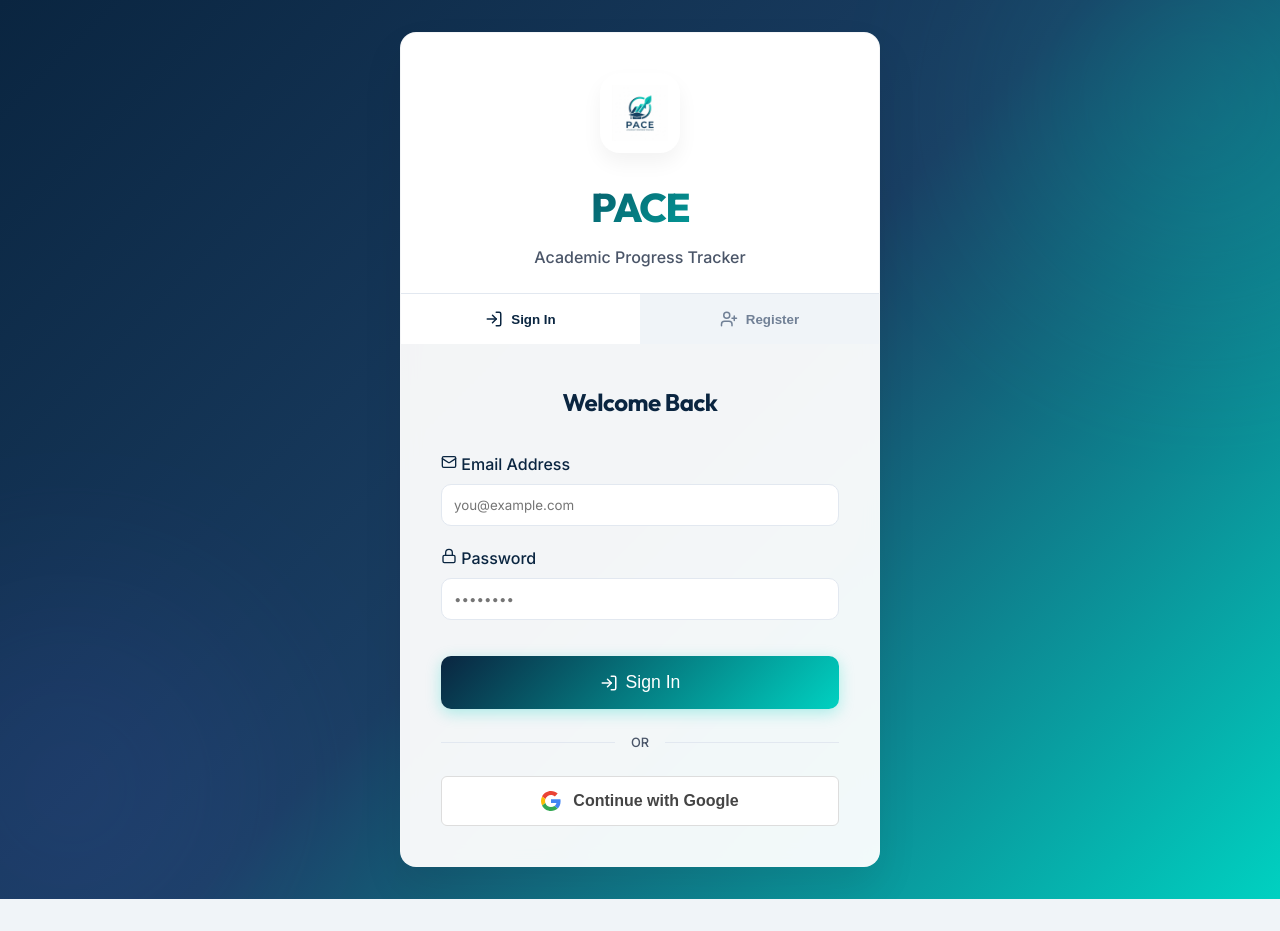
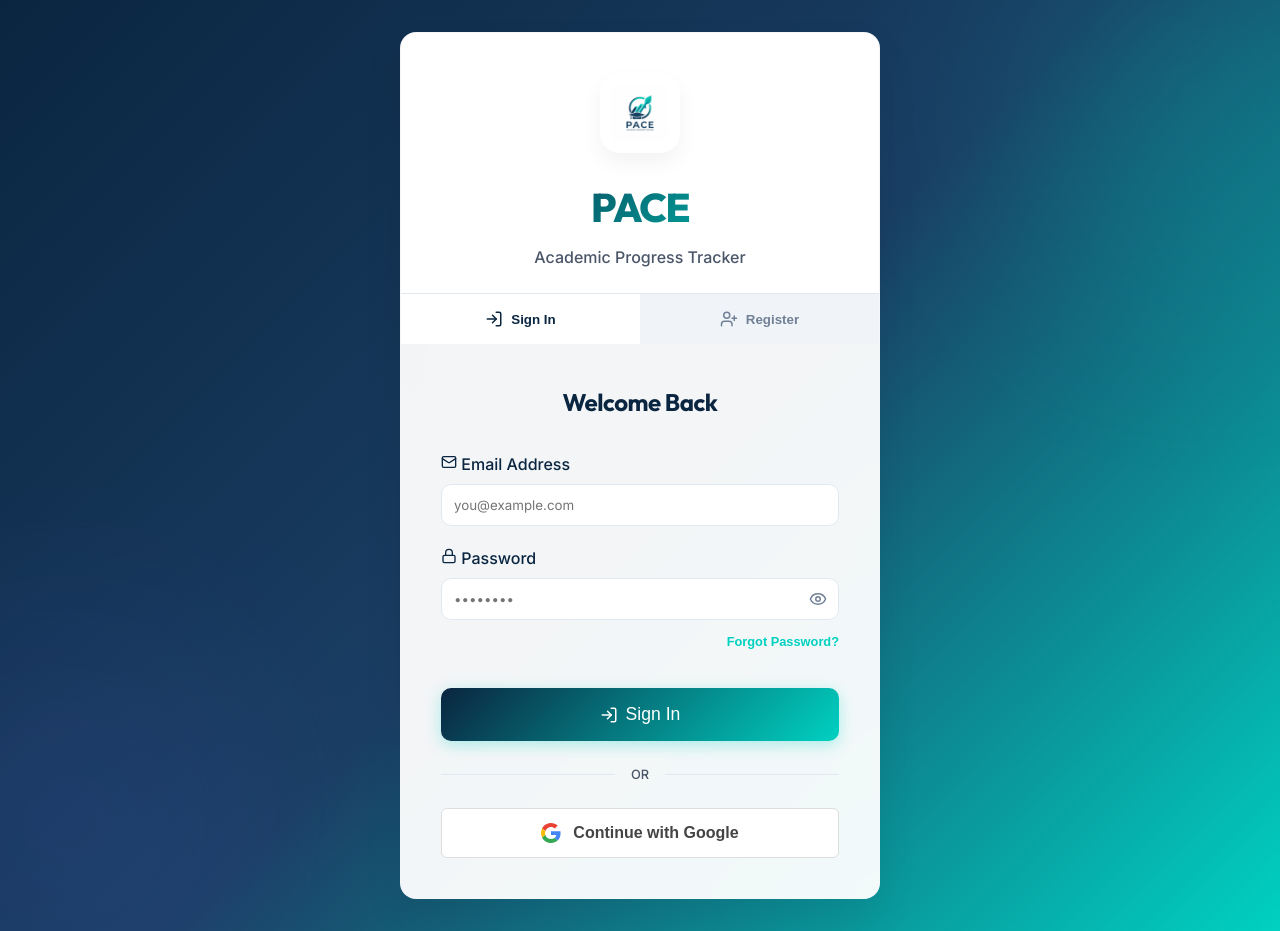
Before and after one commit to neri2tech/PACE, a React (Vite) app: page /login in a window 1280 px wide. Before the commit the page ends 899 px from the top, so only its background shows below. Built offline with nearby package versions, Linux system fonts and the light colour scheme; no server answers.

Commit message:
feat: implement authentication UI components and context provider for user management

```diff
--- a/src/components/Auth.jsx
+++ b/src/components/Auth.jsx
@@ -1,12 +1,13 @@
 import React, { useState } from 'react';
 import { useAuth } from '../context/AuthContext';
-import { Users, Lock, Mail, UserPlus, LogIn, School, BookOpen } from 'lucide-react';
+import { Users, Lock, Mail, UserPlus, LogIn, School, BookOpen, Eye, EyeOff } from 'lucide-react';
 import { useNavigate } from 'react-router-dom';
 import logo from '../assets/logo.png';
 
 export const Auth = () => {
-  const { login, register, user, loginWithGoogle } = useAuth();
+  const { login, register, user, loginWithGoogle, resetPassword } = useAuth();
   const [isLogin, setIsLogin] = useState(true);
+  const [showPassword, setShowPassword] = useState(false);
   const [email, setEmail] = useState('');
   const [password, setPassword] = useState('');
   const [firstName, setFirstName] = useState('');
@@ -14,8 +15,26 @@ export const Auth = () => {
   const [schoolName, setSchoolName] = useState('');
   const [selectedRole, setSelectedRole] = useState('superadmin'); // superadmin = school admin
   const [error, setError] = useState('');
+  const [success, setSuccess] = useState('');
   const [loading, setLoading] = useState(false);
   const navigate = useNavigate();
+
+  const handleForgotPassword = async () => {
+    if (!email) {
+      setError('Please enter your email address first.');
+      return;
+    }
+    setError('');
+    setLoading(true);
+    try {
+      await resetPassword(email);
+      setSuccess('Password reset link sent to your email!');
+    } catch (err) {
+      setError(err.message);
+    } finally {
+      setLoading(false);
+    }
+  };
 
   const handleGoogleLogin = async () => {
     setError('');
@@ -283,14 +302,46 @@ export const Auth = () => {
               <label className="form-label">
                 <Lock size={16} /> Password
               </label>
+              <div style={{ position: 'relative' }}>
                 <input
-                type="password"
+                  type={showPassword ? "text" : "password"}
                   required
                   value={password}
                   onChange={(e) => setPassword(e.target.value)}
                   className="form-input"
                   placeholder="••••••••"
+                  style={{ paddingRight: '2.5rem' }}
                 />
+                <button
+                  type="button"
+                  onClick={() => setShowPassword(!showPassword)}
+                  style={{
+                    position: 'absolute',
+                    right: '0.75rem',
+                    top: '50%',
+                    transform: 'translateY(-50%)',
+                    background: 'none',
+                    border: 'none',
+                    cursor: 'pointer',
+                    color: 'var(--color-text-muted)',
+                    display: 'flex',
+                    alignItems: 'center'
+                  }}
+                >
+                  {showPassword ? <EyeOff size={18} /> : <Eye size={18} />}
+                </button>
+              </div>
+              {isLogin && (
+                <div style={{ textAlign: 'right', marginTop: '0.5rem' }}>
+                  <button
+                    type="button"
+                    onClick={handleForgotPassword}
+                    style={{ background: 'none', border: 'none', color: 'var(--color-secondary)', fontSize: '0.8rem', cursor: 'pointer', fontWeight: '600' }}
+                  >
+                    Forgot Password?
+                  </button>
+                </div>
+              )}
             </div>
 
             {error && (
@@ -304,6 +355,20 @@ export const Auth = () => {
                 fontWeight: '500'
               }}>
                 {error}
+              </div>
+            )}
+
+            {success && (
+              <div style={{
+                padding: '0.75rem',
+                background: 'rgba(16, 185, 129, 0.1)',
+                color: 'var(--color-status-green)',
+                borderRadius: 'var(--radius-md)',
+                fontSize: '0.875rem',
+                borderLeft: '4px solid var(--color-status-green)',
+                fontWeight: '500'
+              }}>
+                {success}
               </div>
             )}
 
--- a/src/context/AuthContext.jsx
+++ b/src/context/AuthContext.jsx
@@ -5,7 +5,8 @@ import {
   signOut,
   onAuthStateChanged,
   GoogleAuthProvider,
-  signInWithPopup
+  signInWithPopup,
+  sendPasswordResetEmail
 } from 'firebase/auth';
 import { doc, setDoc, getDoc } from 'firebase/firestore';
 import { auth, db } from '../firebase';
@@ -16,6 +17,10 @@ export const AuthProvider = ({ children }) => {
   const [user, setUser] = useState(null);
   const [role, setRole] = useState(localStorage.getItem('role') || null);
   const [loading, setLoading] = useState(true);
+
+  const resetPassword = (email) => {
+    return sendPasswordResetEmail(auth, email);
+  };
 
   const loginWithGoogle = async (defaultRole = 'teacher') => {
     const provider = new GoogleAuthProvider();
@@ -122,7 +127,7 @@ export const AuthProvider = ({ children }) => {
   };
 
   return (
-    <AuthContext.Provider value={{ user, role, loading, login, register, logout, loginWithGoogle }}>
+    <AuthContext.Provider value={{ user, role, loading, login, register, logout, loginWithGoogle, resetPassword }}>
       {!loading && children}
     </AuthContext.Provider>
   );
```
Lines whose indentation alone changed are shown as unchanged.
